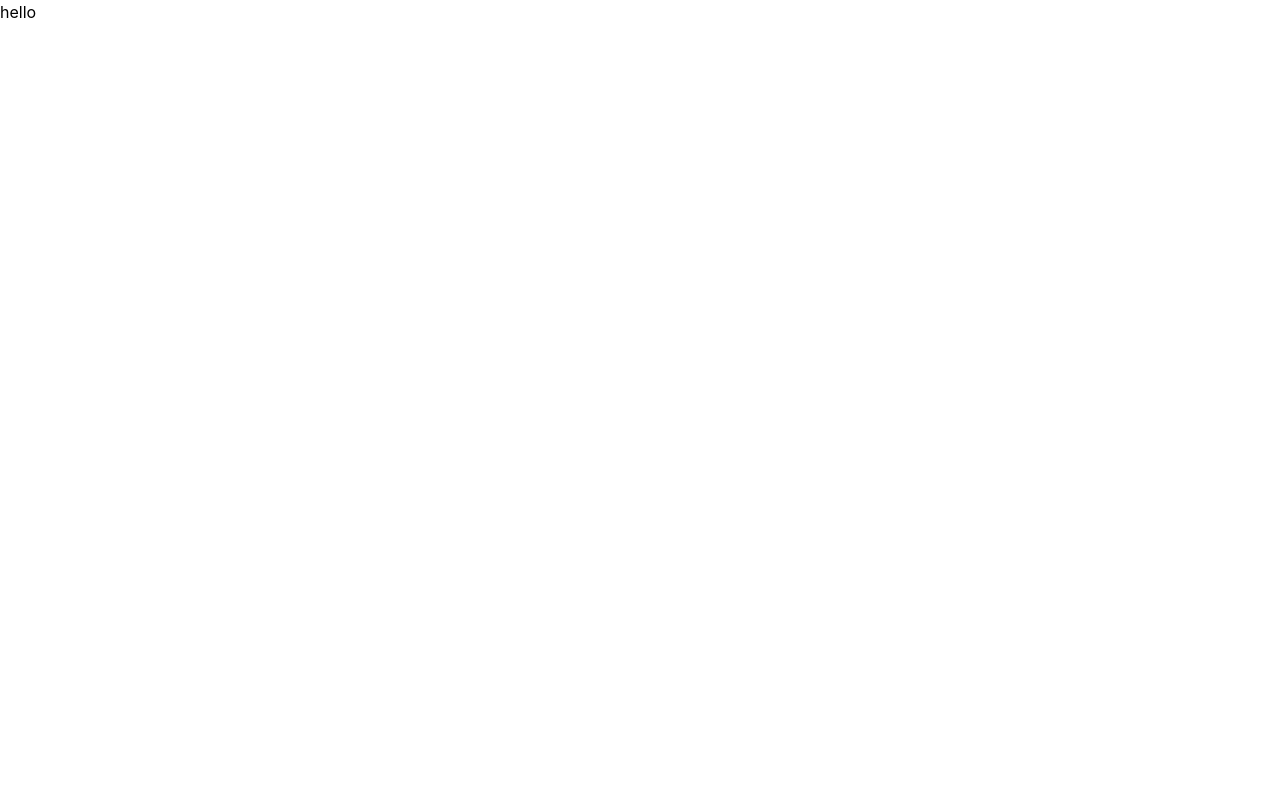
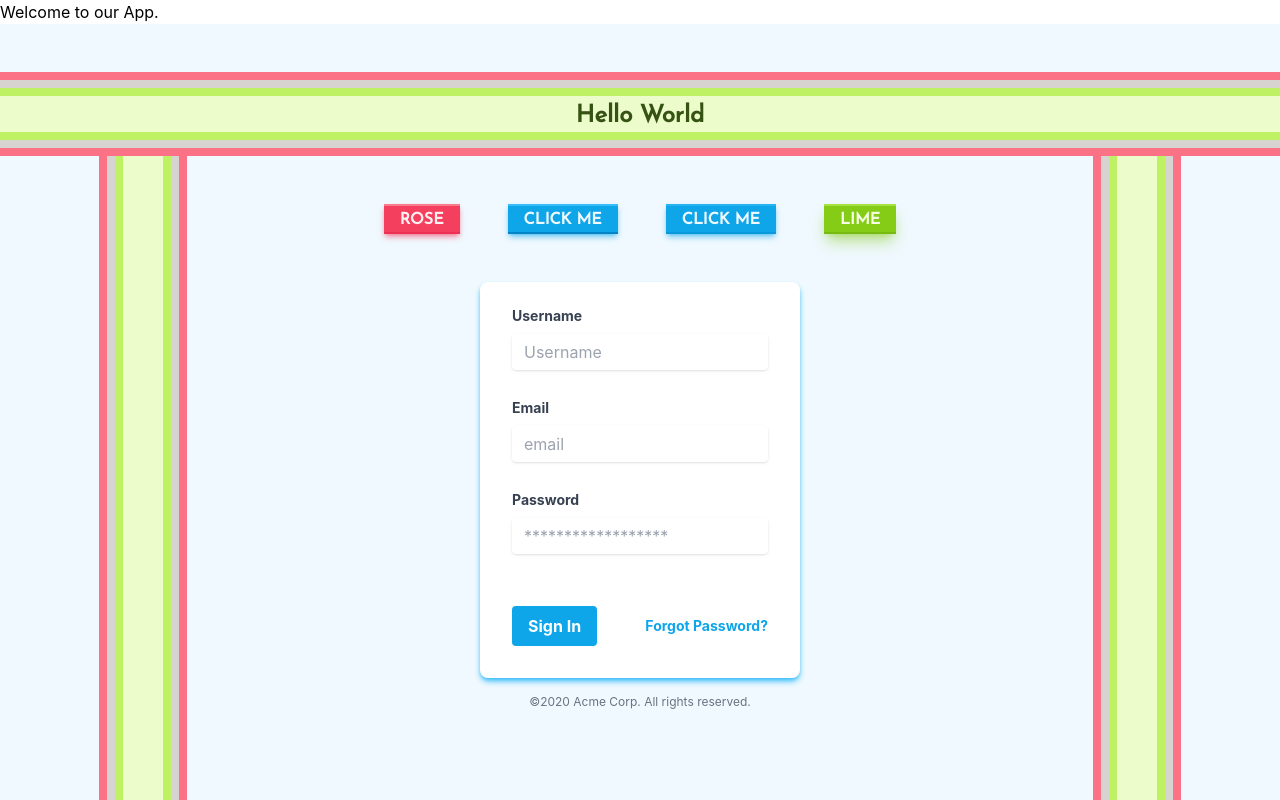
Before and after one commit to stujmar/pwa-playground, a React (Create React App) app: page /content in a window 1280 px wide. Shown: the top 800 px of the page. Built offline with nearby package versions, Linux system fonts and the light colour scheme.

Commit message:
[sm] got router working and relative paths fixed etc

```diff
--- a/src/App.js
+++ b/src/App.js
@@ -1,10 +1,20 @@
 import React from 'react';
+import { Routes, Route, Link } from "react-router-dom";
 import './App.css';
+
+import Home from './components/pages/Home';
+import Content from './components/pages/Content';
+import Login from './components/pages/Login';
 
 function App() {
   return (
     <div>
-      hello
+      Welcome to our App.
+      <Routes>
+        <Route path="/" element={<Home />} />
+        <Route path="/content" element={<Content />} />
+        <Route path="/login" element={<Login />} />
+      </Routes>
     </div>
   );
 }
```
Also changed, not shown: src/components/pages/Content.js (renamed from src/components/pages/Landing.js, +6 -6 lines).
